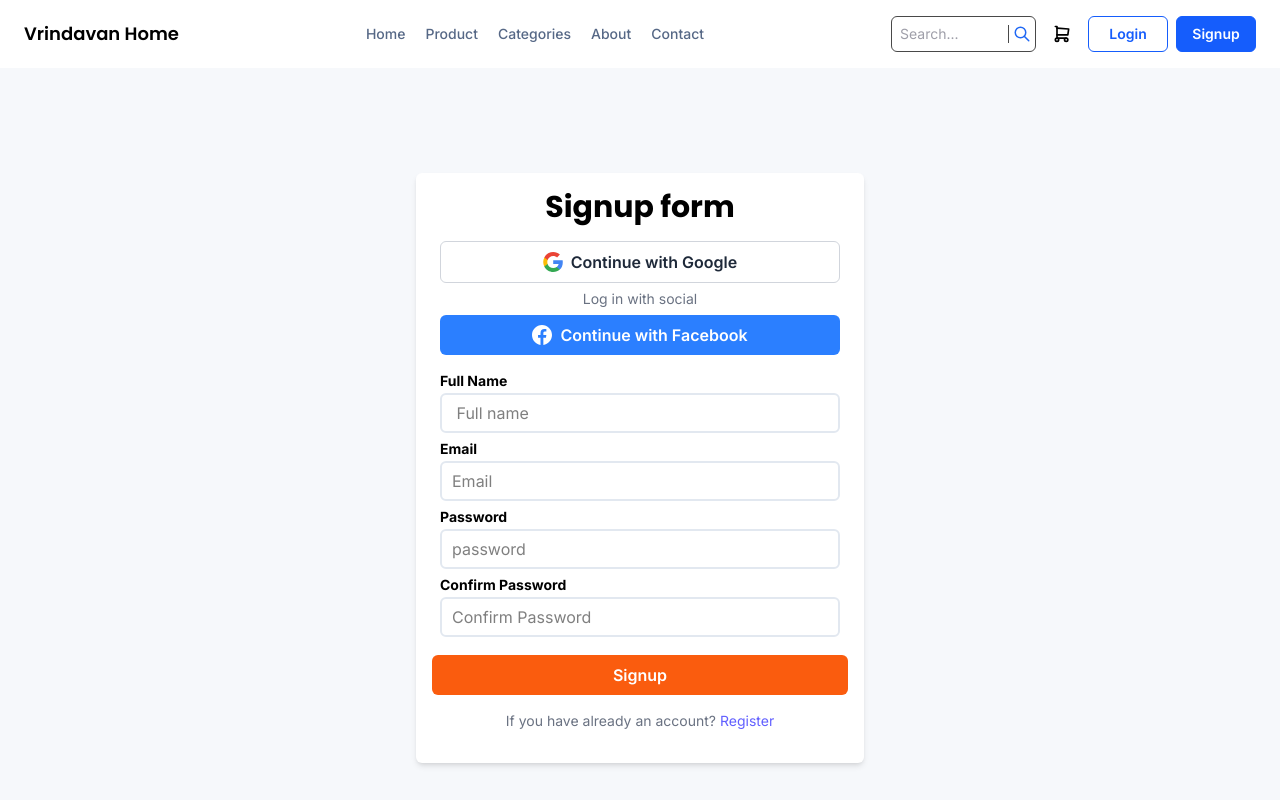
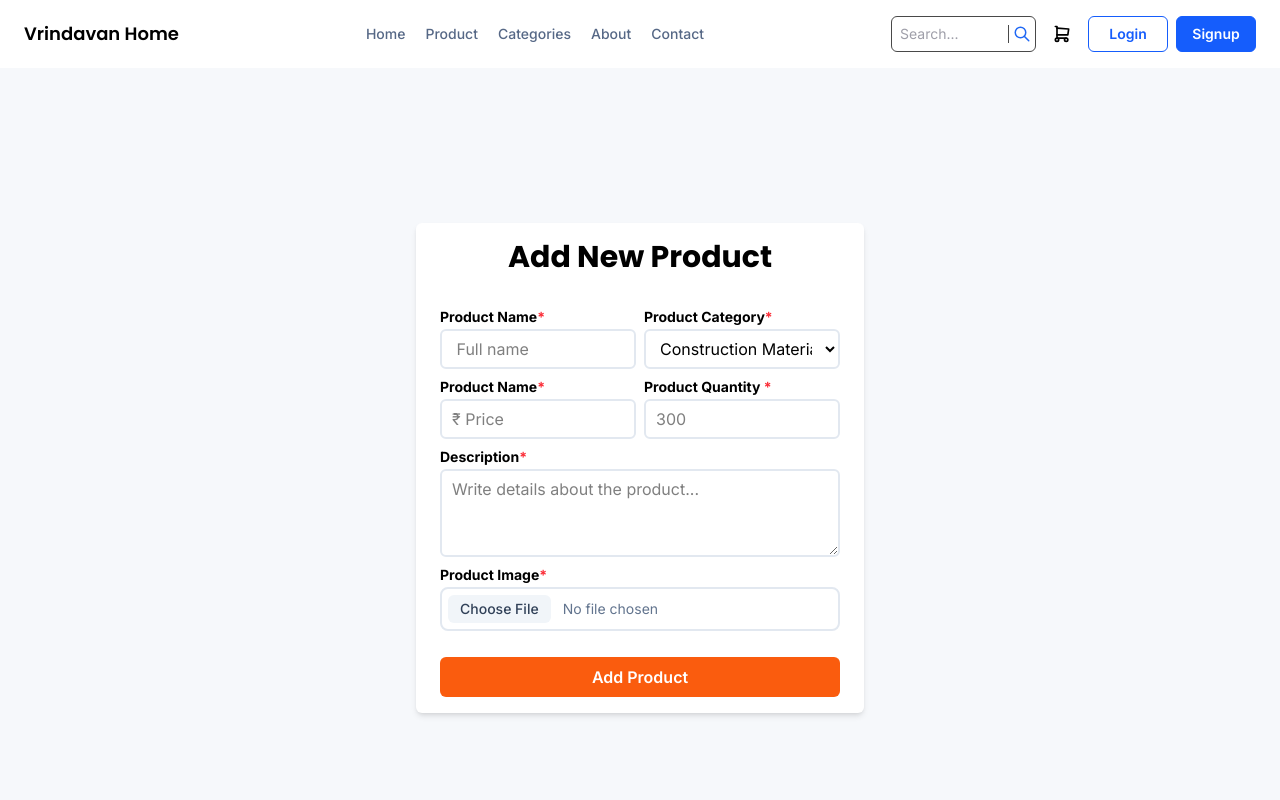
Before and after one commit to shivam-87388/vrindavan, a Next.js app in the folder frontend/: page /add-product in a window 1280 px wide. Shown: the top 800 px of the page. Built offline with nearby package versions, Linux system fonts and the light colour scheme.

Commit message:
fix add product page

```diff
--- a/frontend/src/app/add-product/page.jsx
+++ b/frontend/src/app/add-product/page.jsx
@@ -1,85 +1,132 @@
-import React from 'react'
+import React from "react";
 
 const page = () => {
   return (
     <div className="min-h-screen flex items-center justify-center p-4 bg-[#F6F8FB] ">
       <form className="w-full max-w-md flex flex-col items-center justify-center bg-white rounded-md shadow-md p-4">
-      <h1 className="w-full text-center justify-center text-black text-3xl font-bold font-['Poppins'] pb-4">Signup form</h1>
-        {/* button section */}
-      <div className="flex flex-col items-center justify-center w-full gap-y-1.5 px-2">
-        {/* google button */}
-        <button class="w-full flex cursor-pointer items-center justify-center gap-2 rounded-md border border-gray-300 bg-white text-base font-semibold font-['Inter'] text-gray-800 px-2.5 py-2 ring-gray-300 transition duration-100 outline-none hover:bg-gray-100 focus-visible:ring-2 active:bg-gray-200 md:text-base">
-          <svg class="h-5 w-5 shrink-0" width="24" height="24" viewBox="0 0 24 24" fill="none" xmlns="http://www.w3.org/2000/svg">
-            <path d="M23.7449 12.27C23.7449 11.48 23.6749 10.73 23.5549 10H12.2549V14.51H18.7249C18.4349 15.99 17.5849 17.24 16.3249 18.09V21.09H20.1849C22.4449 19 23.7449 15.92 23.7449 12.27Z" fill="#4285F4" />
-            <path d="M12.2549 24C15.4949 24 18.2049 22.92 20.1849 21.09L16.3249 18.09C15.2449 18.81 13.8749 19.25 12.2549 19.25C9.12492 19.25 6.47492 17.14 5.52492 14.29H1.54492V17.38C3.51492 21.3 7.56492 24 12.2549 24Z" fill="#34A853" />
-            <path d="M5.52488 14.29C5.27488 13.57 5.14488 12.8 5.14488 12C5.14488 11.2 5.28488 10.43 5.52488 9.71V6.62H1.54488C0.724882 8.24 0.254883 10.06 0.254883 12C0.254883 13.94 0.724882 15.76 1.54488 17.38L5.52488 14.29Z" fill="#FBBC05" />
-            <path d="M12.2549 4.75C14.0249 4.75 15.6049 5.36 16.8549 6.55L20.2749 3.13C18.2049 1.19 15.4949 0 12.2549 0C7.56492 0 3.51492 2.7 1.54492 6.62L5.52492 9.71C6.47492 6.86 9.12492 4.75 12.2549 4.75Z" fill="#EA4335" />
-          </svg>
+        <h1 className="w-full text-center justify-center text-black text-3xl font-bold font-['Poppins'] pb-4">
+          Add New Product
+        </h1>
 
-          Continue with Google
-        </button>
-
-        <p className="text-center text-sm text-gray-500 font-['Inter']">Log in with social</p>
-         {/* facebook button */}
-        <button className="flex items-center justify-center gap-2 w-full text-center text-base font-semibold font-['Inter'] text-white bg-blue-500 hover:bg-blue-700 px-2.5 py-2 rounded-md hover:cursor-pointer">
-          <svg
-            className="h-5 w-5 shrink-0"
-            width={24}
-            height={24}
-            viewBox="0 0 24 24"
-            fill="none"
-            xmlns="http://www.w3.org/2000/svg"
+        <div className="flex flex-col items-center justify-center mt-4 gap-2 w-full px-2">
+          {/* product name + product catagory */}
+          <div className="w-full flex items-center justify-center gap-2">
+          {/* product name*/}
+            <div className="flex flex-col items-center justify-center gap-y-0.5 w-full">
+              <label
+                htmlFor="product-name"
+                className="w-full text-start text-black text-sm font-bold font-['Inter']"
               >
-            <path
-              d="M12 0C5.37273 0 0 5.37273 0 12C0 18.0164 4.43182 22.9838 10.2065 23.8516V15.1805H7.23764V12.0262H10.2065V9.92727C10.2065 6.45218 11.8996 4.92655 14.7878 4.92655C16.1711 4.92655 16.9025 5.02909 17.2489 5.076V7.82945H15.2787C14.0525 7.82945 13.6244 8.99182 13.6244 10.302V12.0262H17.2178L16.7302 15.1805H13.6244V23.8773C19.4815 23.0825 24 18.0747 24 12C24 5.37273 18.6273 0 12 0Z"
-              fill="white"
-            />
-          </svg>
-          Continue with Facebook
-        </button>
+                Product Name<span className="text-red-500">*</span>
+              </label>
+              <input
+                id="product-name"
+                type="text"
+                placeholder=" Full name"
+                required
+                className="w-full rounded-md border-2 border-slate-200 px-2.5 py-1.5 text-black text-base font-normal font-['Inter'] focus:border-transparent focus:outline-none focus:ring-2 focus:ring-[#ED6200]"
+              ></input>
+            </div>
+            {/* product catagory */}
+            <div className="flex flex-col items-center justify-center gap-y-0.5 w-full">
+              <label
+                htmlFor="product-category"
+                className="w-full text-start text-black text-sm font-bold font-['Inter']"
+              >
+                Product Category<span className="text-red-500">*</span>
+              </label>
+              <select
+                name="product-catgeory"
+                id="'product-catgeory"
+                className="w-full rounded-md border-2 border-slate-200 px-2.5 h-10 text-black text-base font-normal font-['Inter'] focus:border-transparent focus:outline-none focus:ring-2 focus:ring-[#ED6200]"
+              >
+                <option value="Construction-Material">
+                  Construction Material
+                </option>
+                <option value=">Wood-&-Plywood">Wood & Plywood</option>
+                <option value="Ceiling-Fans-&-Exhaust">
+                  Ceiling Fans & Exhaust
+                </option>
+                <option value="Sanitaryware-&-Bathing-Fitting">
+                  Sanitaryware & Bathing Fitting
+                </option>
+                <option value="Tile-&-Flooring">Tile & Flooring</option>
+                <option value="Paint-&-Finishing">Paint & Finishing</option>
+                <option value="Kitche- Sink-&-Faucet">
+                  Kitchen Sink & Faucet
+                </option>
+                <option value="Wire-&-MCB">Wire & MCB</option>
+                <option value="Home-Appliences">Home Appliences</option>
+                <option value="Switchs-&-Shocket">Switchs & Shocket</option>
+                <option value="CCTV-&-Surveillance">CCTV & Surveillance</option>
+                <option value="Lightning">Lightning</option>
+              </select>
+            </div>
           </div>
 
-      <div className="flex flex-col items-center justify-center mt-4 gap-1.5 w-full px-2">
-        {/* full name field */}
-        <div className="w-full flex flex-col items-center justify-center gap-y-0.5">
-           <label htmlFor='user-name' className="w-full text-start text-black text-sm font-bold font-['Inter']">
-        Full Name
+          {/* price + stock quantiy  */}
+          <div className="w-full flex items-center justify-center gap-2">
+            {/* price field */}
+            <div className="flex flex-col items-center justify-center gap-y-0.5 w-full">
+              <label
+                htmlFor="product-price"
+                className="w-full text-start text-black text-sm font-bold font-['Inter']"
+              >
+                Product Name<span className="text-red-500">*</span>
               </label>
-      <input id='user-name' type='text' placeholder=" Full name" required className="w-full rounded-md border-2 border-slate-200 px-2.5 py-1.5 text-black text-base font-normal font-['Inter'] focus:border-transparent focus:outline-none focus:ring-2 focus:ring-[#ED6200]"></input>
+              <input
+                id="product-price"
+                type="text"
+                placeholder="₹ Price"
+                required
+                className="w-full rounded-md border-2 border-slate-200 px-2.5 py-1.5 text-black text-base font-normal font-['Inter'] focus:border-transparent focus:outline-none focus:ring-2 focus:ring-[#ED6200]"
+              ></input>
             </div>
-
-       {/* email field  */}
-       <div className="w-full flex flex-col items-center justify-center gap-y-0.5">
-           <label htmlFor='user-email' className="w-full text-start text-black text-sm font-bold font-['Inter']">
-        Email
+            {/* stock field */}
+            <div className="flex flex-col items-center justify-center gap-y-0.5 w-full">
+              <label
+                htmlFor="product-quantity"
+                className="w-full text-start text-black text-sm font-bold font-['Inter']"
+              >
+                Product Quantity <span className="text-red-500">*</span>
               </label>
-      <input id='user-email' type='email' placeholder="Email" required className="w-full rounded-md border-2 border-slate-200 px-2.5 py-1.5 text-black text-base font-normal font-['Inter'] focus:border-transparent focus:outline-none focus:ring-2 focus:ring-[#ED6200]"></input>
-      </div>
-
-      {/* password field */}
-      <div className="w-full flex flex-col items-center justify-center gap-y-0.5">
-           <label htmlFor='user-password' className="w-full text-start text-black text-sm font-bold font-['Inter']">
-        Password
-        </label>
-      <input id='user-password' type='password' placeholder="password" required className="w-full rounded-md border-2 border-slate-200 px-2.5 py-1.5 text-black text-base font-normal font-['Inter'] focus:border-transparent focus:outline-none focus:ring-2 focus:ring-[#ED6200]"></input>
-      </div>
-      {/* confirm pasword */}
-      <div className="w-full flex flex-col items-center justify-center gap-y-0.5">
-           <label htmlFor='confirm-password' className="w-full text-start text-black text-sm font-bold font-['Inter']">
-        Confirm Password</label>
-      <input id='confirm-password' type='password' placeholder='Confirm Password' required className="w-full rounded-md border-2 border-slate-200 px-2.5 py-1.5 text-black text-base font-normal font-['Inter'] focus:border-transparent focus:outline-none focus:ring-2 focus:ring-[#ED6200]"></input>
-      </div>
+              <input
+                id="product-quantity"
+                type="number"
+                placeholder="300"
+                required
+                className="w-full rounded-md border-2 border-slate-200 px-2.5 py-1.5 text-black text-base font-normal font-['Inter'] focus:border-transparent focus:outline-none focus:ring-2 focus:ring-[#ED6200]"
+              ></input>
 
             </div>
-     {/* signup button  */}
-    <button type='submit' className="w-full text-center text-base font-semibold font-['Inter'] text-white bg-[#FA5C0E] px-2.5 py-2 rounded-md mt-4.5 hover:cursor-pointer">Signup</button>
+          </div>
+            {/* description field */}
+            <div className="flex flex-col items-center justify-center gap-y-0.5 w-full">
+              <label
+                htmlFor="description"
+                className="w-full text-start text-black text-sm font-bold font-['Inter']"
+              >
+                Description<span className="text-red-500">*</span>
+              </label>
+              <textarea id="description"  rows={3} placeholder="Write details about the product..." required className="w-full rounded-md border-2 border-slate-200 px-2.5 py-1.5 font-['Inter'] focus:border-transparent focus:outline-none focus:ring-2 focus:ring-[#ED6200]"></textarea>
 
-     <div class="flex items-center justify-center p-4">
-        <p class="text-center text-sm text-gray-500">If you have already an account? <a href="#" class="text-indigo-500 transition duration-100 hover:text-indigo-600 active:text-indigo-700">Register</a></p>
+            </div>
+          {/* image upload field */}
+          <div className="flex flex-col items-center justify-center gap-y-0.5 w-full">
+            <label className="w-full text-start text-black text-sm font-bold font-['Inter']">Product Image<span className="text-red-500">*</span></label>
+            <input id="product-image" type="file" accept="image/*" className="w-full text-sm text-slate-500 border-2 border-slate-200 rounded-lg p-1.5 file:mr-3 file:py-1 file:px-3 file:rounded-md file:bord file:border-slate-300 file:text-sm file:font-medium file:bg-slate-100 file:text-slate-700 hover:file:bg-slate-200 cursor-pointer focus:border-transparent focus:outline-none focus:ring-2 focus:ring-[#ED6200]"></input>
+          </div>
+        {/*  add new product button  */}
+        <button
+          type="submit"
+          className="w-full text-center text-base font-semibold font-['Inter'] text-white bg-[#FA5C0E] px-2.5 py-2 rounded-md mt-4.5 hover:cursor-pointer"
+        >
+          Add Product
+        </button>
         </div>
       </form>
     </div>
-  )
-}
+  );
+};
 
-export default page
+export default page;
```
Lines whose indentation alone changed are shown as unchanged.
